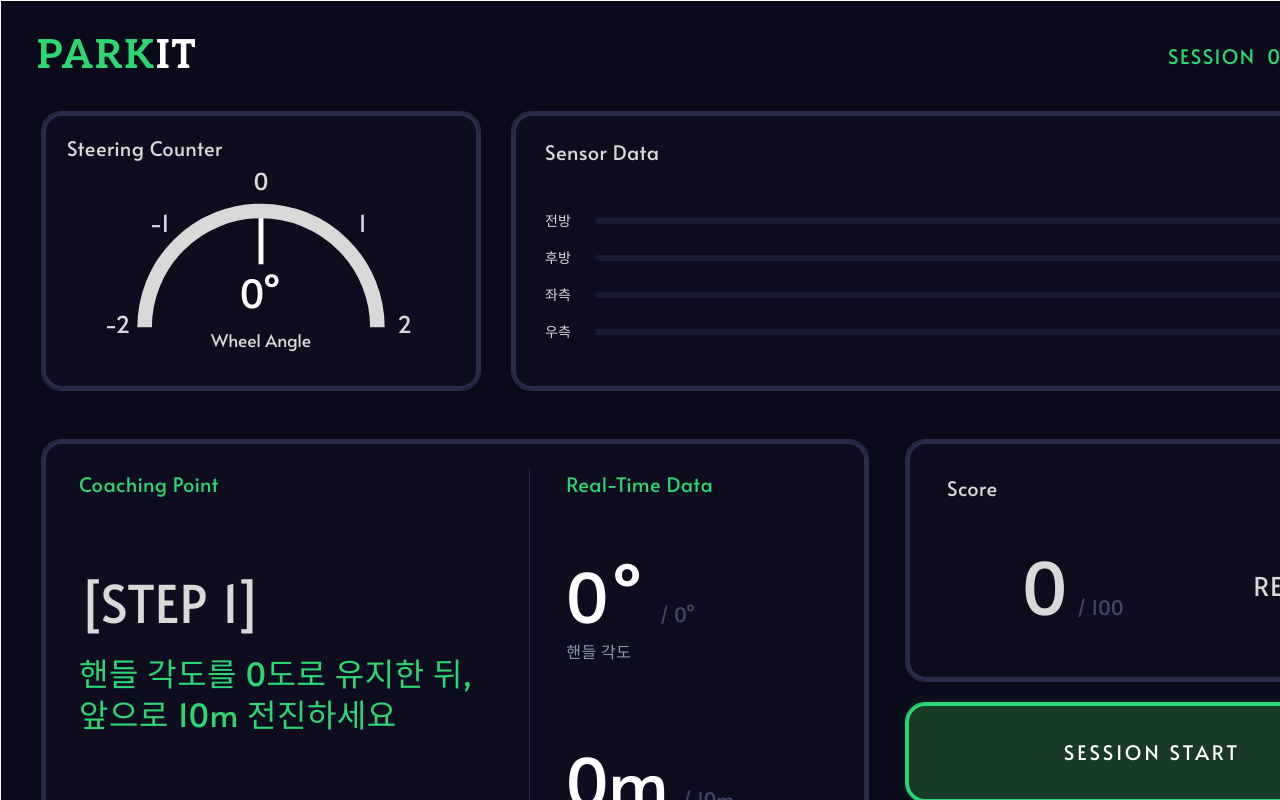
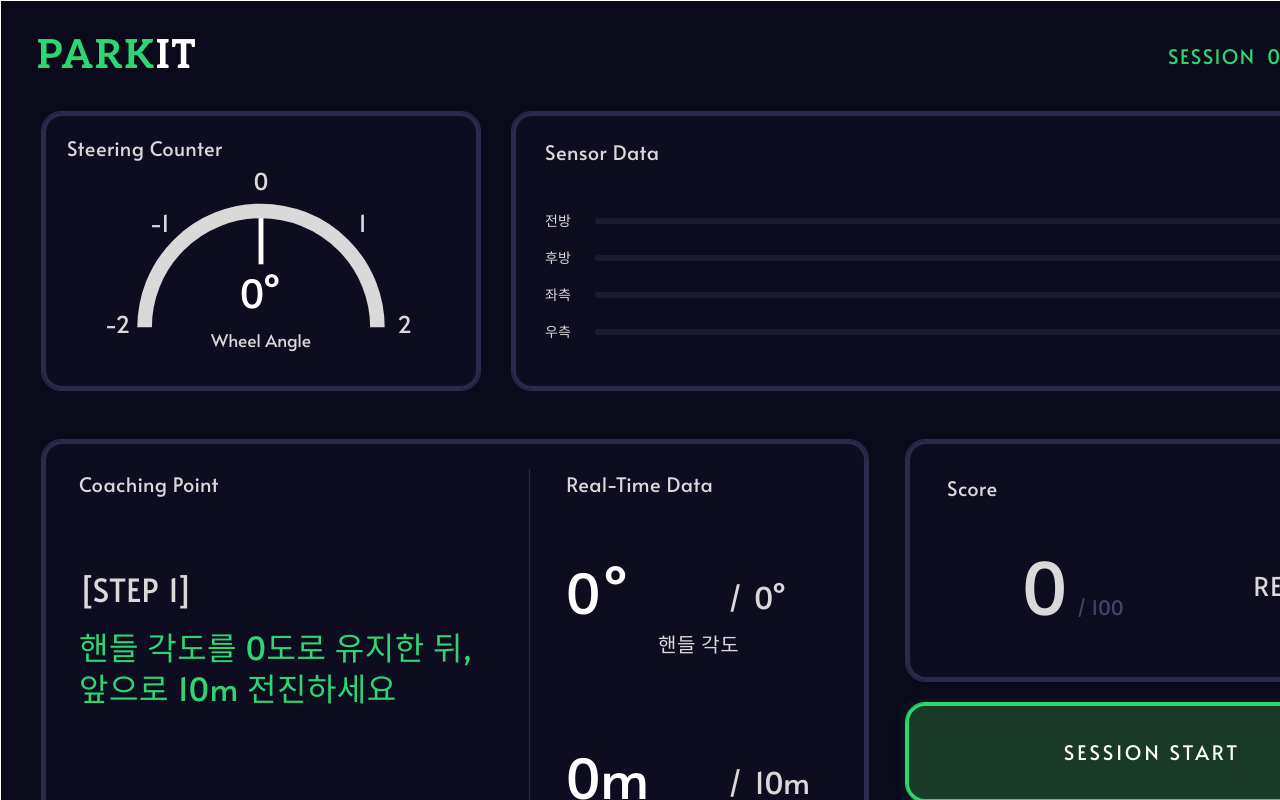
Before and after one commit to Parkit-Team/parkit-client, a React (Vite) app: page / in a window 1280 px wide. Shown: the top 800 px of the page. Built offline with nearby package versions, Linux system fonts and the light colour scheme; a web font is replaced by a local one.

Commit message:
feat: 1. 핸들각도랑 전진량 중앙 배열

```diff
--- a/src/components/CoachingPoint.jsx
+++ b/src/components/CoachingPoint.jsx
@@ -41,7 +41,7 @@ const CoachingPoint = ({
           <p className="coaching__title">Coaching Point</p>
 
           <div className="coaching__content">
-            <p className="coaching__message" style={{ color: '#D9D9D9', fontWeight: 700 }}>
+            <p className="coaching__message" style={{ color: '#D9D9D9', fontSize: '32px', fontWeight: 700 }}>
               [STEP {step}]
             </p>
             <p className="coaching__message" style={{ color: '#2ED573', fontSize: '32px' }}>
@@ -80,7 +80,8 @@ const CoachingPoint = ({
               <span className="real__number" style={{ color: isRunning ? '#FFAA00' : '#FFFFFF' }}>
                 {angleValue}°
               </span>
-              <span className="score__total">/ {stepData.targetAngle}°</span>
+              <span className="coach__total">/</span>
+              <span className="coach__total">{stepData.targetAngle}°</span>
             </div>
             <p className="real__label">핸들 각도</p>
           </div>
@@ -90,7 +91,8 @@ const CoachingPoint = ({
               <span className="real__number" style={{ color: '#FFFFFF' }}>
                 {distanceValue}m
               </span>
-              <span className="score__total">/ {stepData.targetDistance}m</span>
+              <span className="coach__total">/</span>
+              <span className="coach__total">{stepData.targetDistance}m</span>
             </div>
             <p className="real__label">전진량</p>
           </div>
--- a/src/components/components.css
+++ b/src/components/components.css
@@ -173,7 +173,7 @@
 
 /* ── 공통 타이틀 ── */
 .coaching__title {
-  color: var(--color-green);
+  color: var(--color-grey);
   font-size: 20px;
   font-weight: 600;
   margin: 0 0 20px 0;
@@ -234,6 +234,12 @@
   animation: collisionPulse 1s infinite;
 }
 
+.coach__total {
+  font-size: 30px;
+  color: #d9d9d9;
+  flex-shrink: 0;
+}
+
 @keyframes collisionPulse {
   0%, 100% { opacity: 1; border-color: var(--color-red); }
   50%       { opacity: 0.6; border-color: #ff8888; }
@@ -261,29 +267,26 @@
 .real__row {
   display: flex;
   align-items: flex-end;
-  gap: 14px;
+  gap: 12px;
 }
 
 .real__number {
-  font-size: 68px;
+  font-size: 55px;
   font-weight: 800;
   line-height: 1;
   font-variant-numeric: tabular-nums;
-}
-
-.real__total {
-  font-size: 20px;
-  color: #8899aa;
-  margin-bottom: 12px;
-  flex-shrink: 0;
-  letter-spacing: 0.5px;
+  text-align: left;
+  width: 150px;        /* 고정 너비 */
+  flex-shrink: 0;      /* 줄어들지 않게 */
 }
 
 .real__label {
-  color: #8899aa;
-  font-size: 16px;
+  color: #d9d9d9;
+  font-size: 20px;
   margin: 0;
   letter-spacing: 0.5px;
+  display: flex;
+  justify-content: center;
 }
 
 
```
